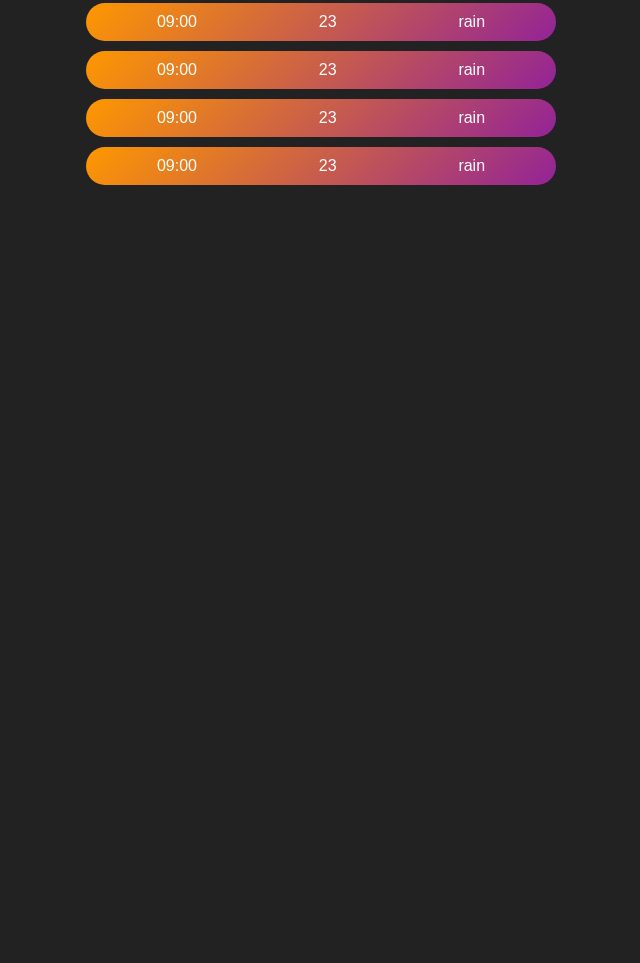
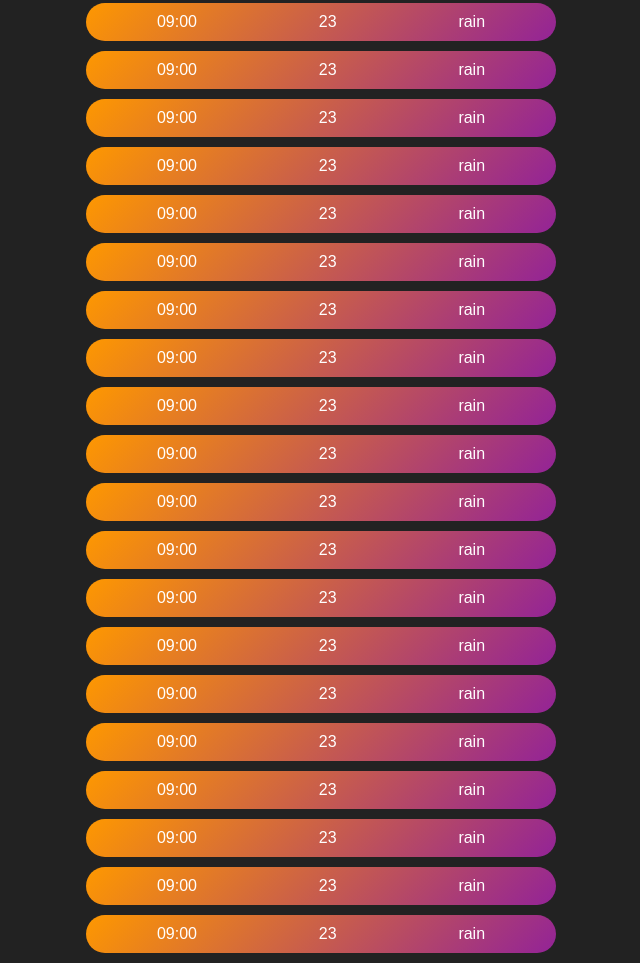
Before and after one commit to HarinduVihan/Weather-app, a plain HTML site: page index.html in a window 1280 px wide. Shown: the part 487-1450 px from the top of the page, without its empty margins (319-959 px from the left). Before the commit the page ends 800 px from the top, so only its background shows below. Drawn offline with Linux system fonts and the light colour scheme.

Commit message:
get futuer 24 hours

```diff
--- a/index.html
+++ b/index.html
@@ -73,31 +73,110 @@
       <p class="weather2">rain</p>
     </div>
     <div class="cards">
-      <p class="hour2">09:00</p>
-      <p class="temp2">23</p>
-      <p class="weather2">rain</p>
+      <p class="hour3">09:00</p>
+      <p class="temp3">23</p>
+      <p class="weather3">rain</p>
     </div>
     <div class="cards">
-      <p class="hour2">09:00</p>
-      <p class="temp2">23</p>
-      <p class="weather2">rain</p>
+      <p class="hour4">09:00</p>
+      <p class="temp4">23</p>
+      <p class="weather4">rain</p>
     </div>
     <div class="cards">
-      <p class="hour2">09:00</p>
-      <p class="temp2">23</p>
-      <p class="weather2">rain</p>
+      <p class="hour5">09:00</p>
+      <p class="temp5">23</p>
+      <p class="weather5">rain</p>
     </div>
     <div class="cards">
-      <p class="hour2">09:00</p>
-      <p class="temp2">23</p>
-      <p class="weather2">rain</p>
+      <p class="hour6">09:00</p>
+      <p class="temp6">23</p>
+      <p class="weather6">rain</p>
     </div>
     <div class="cards">
-      <p class="hour2">09:00</p>
-      <p class="temp2">23</p>
-      <p class="weather2">rain</p>
+      <p class="hour7">09:00</p>
+      <p class="temp7">23</p>
+      <p class="weather7">rain</p>
     </div>
-
+    <div class="cards">
+      <p class="hour8">09:00</p>
+      <p class="temp8">23</p>
+      <p class="weather8">rain</p>
+    </div>
+    <div class="cards">
+      <p class="hour9">09:00</p>
+      <p class="temp9">23</p>
+      <p class="weather9">rain</p>
+    </div>
+    <div class="cards">
+      <p class="hour10">09:00</p>
+      <p class="temp10">23</p>
+      <p class="weather10">rain</p>
+    </div>
+    <div class="cards">
+      <p class="hour11">09:00</p>
+      <p class="temp11">23</p>
+      <p class="weather11">rain</p>
+    </div>
+    <div class="cards">
+      <p class="hour12">09:00</p>
+      <p class="temp12">23</p>
+      <p class="weather12">rain</p>
+    </div>
+    <div class="cards">
+      <p class="hour13">09:00</p>
+      <p class="temp13">23</p>
+      <p class="weather13">rain</p>
+    </div>
+    <div class="cards">
+      <p class="hour14">09:00</p>
+      <p class="temp14">23</p>
+      <p class="weather14">rain</p>
+    </div>
+    <div class="cards">
+      <p class="hour15">09:00</p>
+      <p class="temp15">23</p>
+      <p class="weather15">rain</p>
+    </div>
+    <div class="cards">
+      <p class="hour16">09:00</p>
+      <p class="temp16">23</p>
+      <p class="weather16">rain</p>
+    </div>
+    <div class="cards">
+      <p class="hour17">09:00</p>
+      <p class="temp17">23</p>
+      <p class="weather17">rain</p>
+    </div>
+    <div class="cards">
+      <p class="hour18">09:00</p>
+      <p class="temp18">23</p>
+      <p class="weather18">rain</p>
+    </div>
+    <div class="cards">
+      <p class="hour19">09:00</p>
+      <p class="temp19">23</p>
+      <p class="weather19">rain</p>
+    </div>
+    <div class="cards">
+      <p class="hour20">09:00</p>
+      <p class="temp20">23</p>
+      <p class="weather20">rain</p>
+    </div>
+    <div class="cards">
+      <p class="hour21">09:00</p>
+      <p class="temp21">23</p>
+      <p class="weather21">rain</p>
+    </div>
+    <div class="cards">
+      <p class="hour22">09:00</p>
+      <p class="temp22">23</p>
+      <p class="weather22">rain</p>
+    </div>
+    <div class="cards">
+      <p class="hour23">09:00</p>
+      <p class="temp23">23</p>
+      <p class="weather23">rain</p>
+    </div>
     <script src="index.js"></script>
   </body>
 </html>
--- a/index.js
+++ b/index.js
@@ -68,7 +68,7 @@ async function checkWeather(city) {
     document.querySelector(".error").style.display = "none";
     document.querySelector(".loader").style.display = "none";
 
-    //checkForcast(city);
+    checkForcast(city);
   }
 }
 
@@ -118,15 +118,13 @@ async function checkForcast(city) {
   document.querySelector(".yesterday").innerHTML = data.days[0].conditions;
   document.querySelector(".tommorow").innerHTML = data.days[2].conditions;
 
-  document.querySelector(".hour0").innerHTML = data.days[1].hours[0].datetime;
-  document.querySelector(".temp0").innerHTML = data.days[1].hours[0].temp;
-  document.querySelector(".weather0").innerHTML =
-    data.days[1].hours[0].conditions;
-
-  document.querySelector(".hour1").innerHTML = data.days[1].hours[1].datetime;
-  document.querySelector(".temp1").innerHTML = data.days[1].hours[1].temp;
-  document.querySelector(".weather1").innerHTML =
-    data.days[1].hours[1].conditions;
+  for (let i = 0; i < 24; i++) {
+    document.querySelector(".hour" + i).innerHTML =
+      data.days[1].hours[i].datetime;
+    document.querySelector(".temp" + i).innerHTML = data.days[1].hours[i].temp;
+    document.querySelector(".weather" + i).innerHTML =
+      data.days[1].hours[i].conditions;
+  }
 }
 
 searchBtn.addEventListener("click", () => {
```
